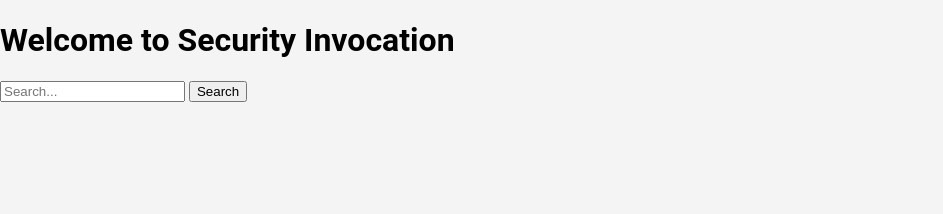
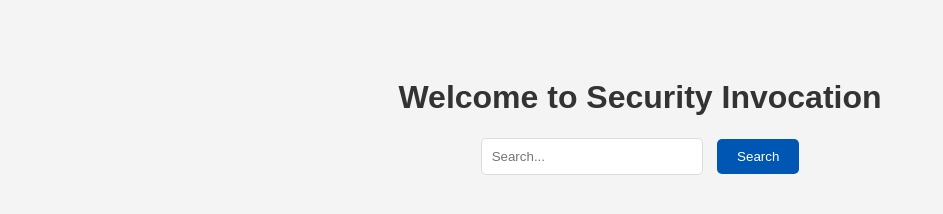
Before and after one commit to kratos1398/azurewebsite, a plain HTML site: page index.html in a window 1280 px wide. Shown: the whole page, without its empty margins (0-943 px from the left). Drawn offline with Linux system fonts and the light colour scheme.

Commit message:
Update style.css

```diff
--- a/style.css
+++ b/style.css
@@ -1,41 +1,35 @@
-body, html {
-    font-family: 'Roboto', sans-serif;
-    margin: 0;
-    padding: 0;
-    background: #f4f4f4;
+body {
+    font-family: Arial, sans-serif;
+    background-color: #f4f4f4;
+    text-align: center;
+    padding: 50px;
 }
 
-header {
-    background: #333;
-    color: #fff;
-    padding: 10px 20px;
-    text-align: center;
+h1 {
+    color: #333;
 }
 
-.nav-btn {
-    background: none;
+form {
+    margin-top: 20px;
+}
+
+input[type="text"] {
+    padding: 10px;
+    width: 200px;
+    margin-right: 10px;
+    border-radius: 5px;
+    border: 1px solid #ddd;
+}
+
+button {
+    padding: 10px 20px;
+    background-color: #0056b3;
+    color: white;
     border: none;
-    color: white;
-    font-size: 16px;
-    margin: 0 10px;
+    border-radius: 5px;
     cursor: pointer;
 }
 
-.search-bar {
-    margin-top: 20px;
-    text-align: center;
+button:hover {
+    background-color: #004494;
 }
-
-.search-bar input {
-    padding: 8px;
-    width: 200px;
-    margin-right: -4px; /* to fix the button alignment */
-}
-
-.search-bar button {
-    padding: 8px 16px;
-    background: #007BFF;
-    color: white;
-    border: none;
-    cursor: pointer;
-}
```
